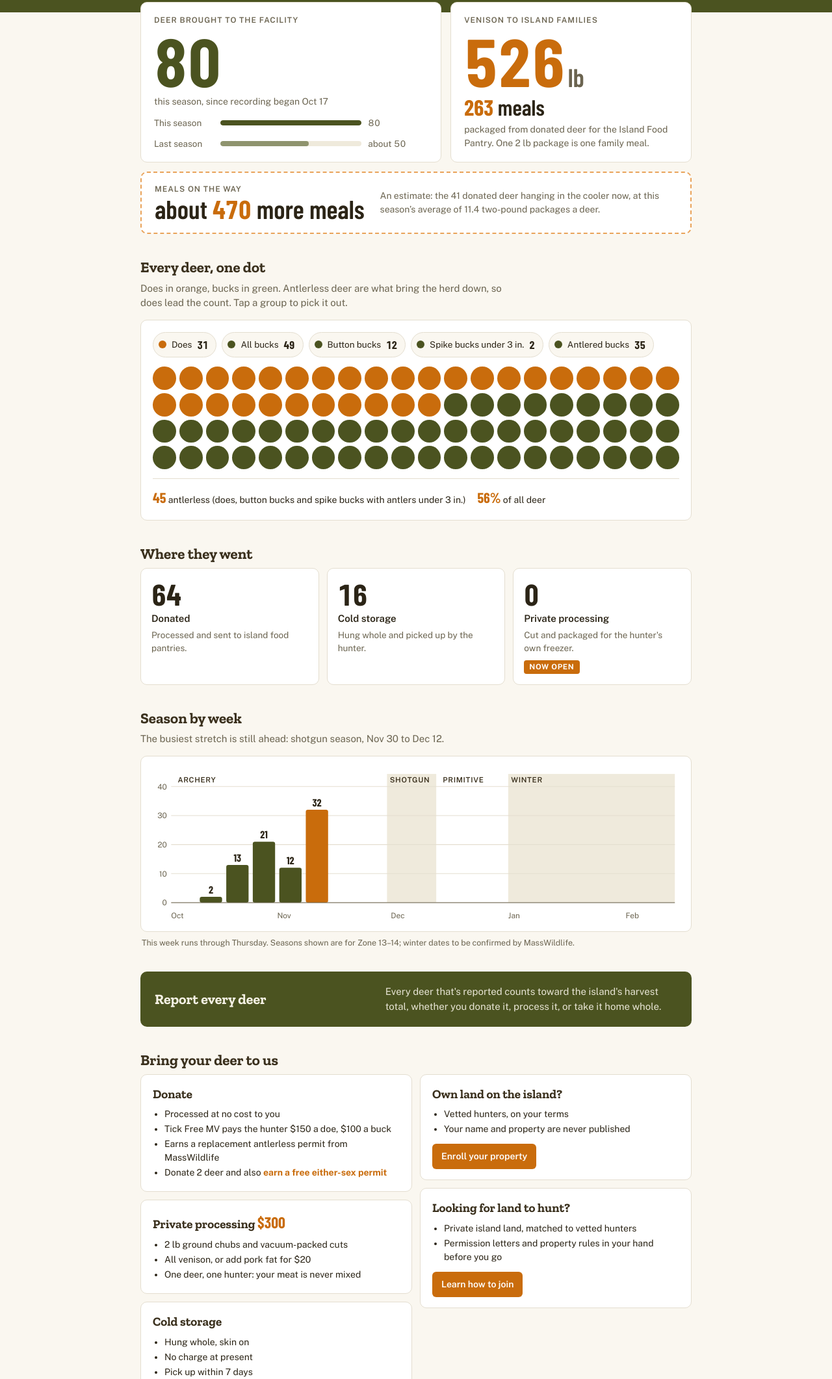
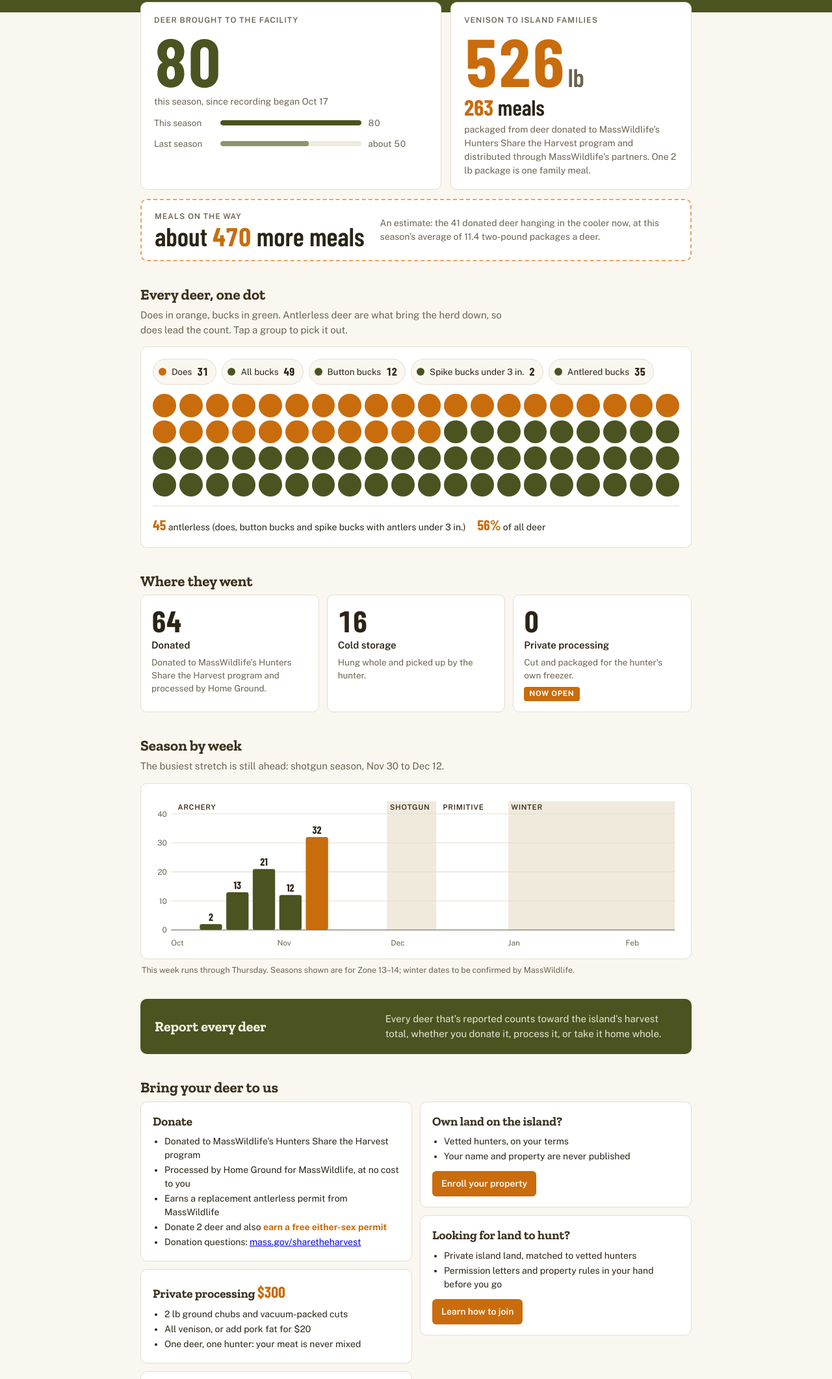
Before and after one commit to homegroundmv/app, a plain HTML site: page dashboard/index.html in a window 1280 px wide. Shown: the part 228-2350 px from the top of the page at 65% size. Drawn offline with nearby package versions, Linux system fonts and the light colour scheme; no server answers.

Commit message:
Deer Drop-Off v10 and dashboard: donations described as MassWildlife's Hunters Share the Harvest
Co-Authored-By: Claude Fable 5.2 <noreply@anthropic.com>

```diff
--- a/dashboard/index.html
+++ b/dashboard/index.html
@@ -192,7 +192,7 @@ footer p{margin:4px 0;max-width:70ch}
       <div class="k">Venison to island families</div>
       <div class="big orange" id="lbs">526<span class="unit">lb</span></div>
       <div class="meals"><b id="meals">263</b> meals</div>
-      <div class="sub">packaged from donated deer for the Island Food Pantry. One 2 lb package is one family meal.</div>
+      <div class="sub">packaged from deer donated to MassWildlife’s Hunters Share the Harvest program and distributed through MassWildlife’s partners. One 2 lb package is one family meal.</div>
     </div>
   </div>
 
@@ -217,7 +217,7 @@ footer p{margin:4px 0;max-width:70ch}
   <section aria-labelledby="h-use">
     <h2 id="h-use">Where they went</h2>
     <div class="grid3">
-      <div class="use"><div class="n" id="uDon">64</div><div class="t">Donated</div><p>Processed and sent to island food pantries.</p></div>
+      <div class="use"><div class="n" id="uDon">64</div><div class="t">Donated</div><p>Donated to MassWildlife’s Hunters Share the Harvest program and processed by Home Ground.</p></div>
       <div class="use"><div class="n" id="uCold">16</div><div class="t">Cold storage</div><p>Hung whole and picked up by the hunter.</p></div>
       <div class="use"><div class="n" id="uPriv">0</div><div class="t">Private processing</div><p>Cut and packaged for the hunter's own freezer.</p><span class="pill">Now open</span></div>
     </div>
@@ -244,10 +244,11 @@ footer p{margin:4px 0;max-width:70ch}
       <div class="act">
         <h4>Donate</h4>
         <ul>
-          <li>Processed at no cost to you</li>
-          <li>Tick Free MV pays the hunter $150 a doe, $100 a buck</li>
+          <li>Donated to MassWildlife’s Hunters Share the Harvest program</li>
+          <li>Processed by Home Ground for MassWildlife, at no cost to you</li>
           <li>Earns a replacement antlerless permit from MassWildlife</li>
           <li>Donate 2 deer and also <strong class="hl">earn a free either-sex permit</strong></li>
+          <li>Donation questions: <a href="https://www.mass.gov/sharetheharvest">mass.gov/sharetheharvest</a></li>
         </ul>
       </div>
       <div class="act">
--- a/dropoff/sw.js
+++ b/dropoff/sw.js
@@ -1,7 +1,7 @@
 // Deer Drop-Off Pre-Check: lets the page open from a phone's home screen with no signal.
 // Bump VERSION whenever dropoff/index.html changes so phones pick up the new copy.
 // Its scope is this folder only; the hunter app's worker (../sw.js) is left alone.
-const VERSION = 'hg-dropoff-v9';
+const VERSION = 'hg-dropoff-v10';
 const SHELL = ['./', 'index.html', 'manifest.webmanifest', '../logo.png', '../icon-192.png'];
 
 self.addEventListener('install', e => {
```
Also changed, not shown: dropoff/index.html (+2 -2 lines).
